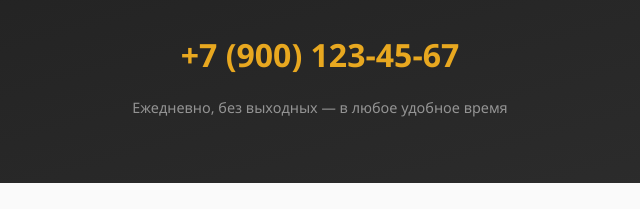
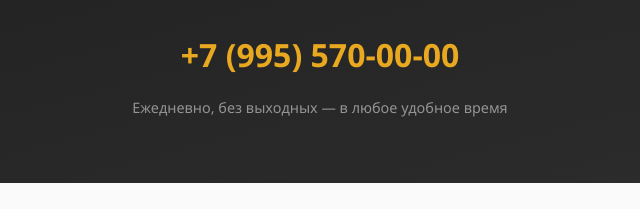
Before and after one commit to surovenko/traktor, a plain HTML site: page index.html in a window 1280 px wide. Shown: the part 2890-3099 px from the top of the page, 320-960 px from the left. Drawn offline with Linux system fonts and the light colour scheme.

Commit message:
Update index.html

```diff
--- a/index.html
+++ b/index.html
@@ -267,7 +267,7 @@
       </div>
       <h2>Готовы начать? Позвоните Юрию</h2>
       <p>Бесплатная консультация, расчёт стоимости и&nbsp;бронирование — за один звонок напрямую владельцу.</p>
-      <a href="tel:+79001234567" class="phone">+7 (900) 123-45-67</a>
+      <a href="tel:+79957000000" class="phone">+7 (995) 570-00-00</a>
       <div class="hours">Ежедневно, без выходных — в любое удобное время</div>
     </div>
   </div>
```
